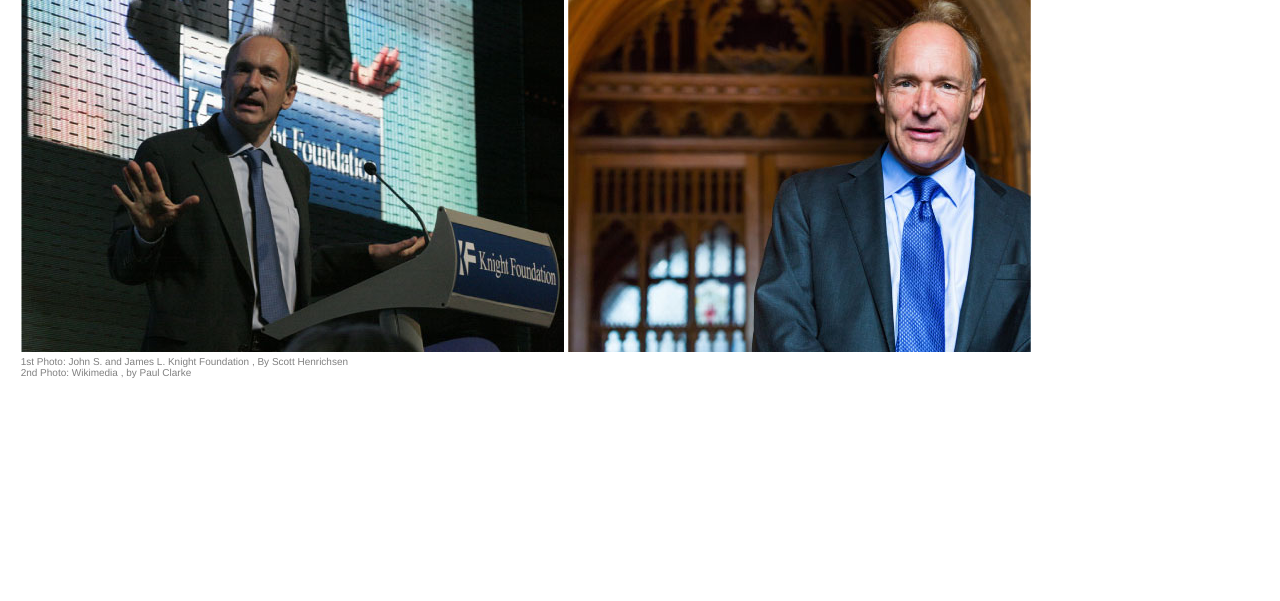
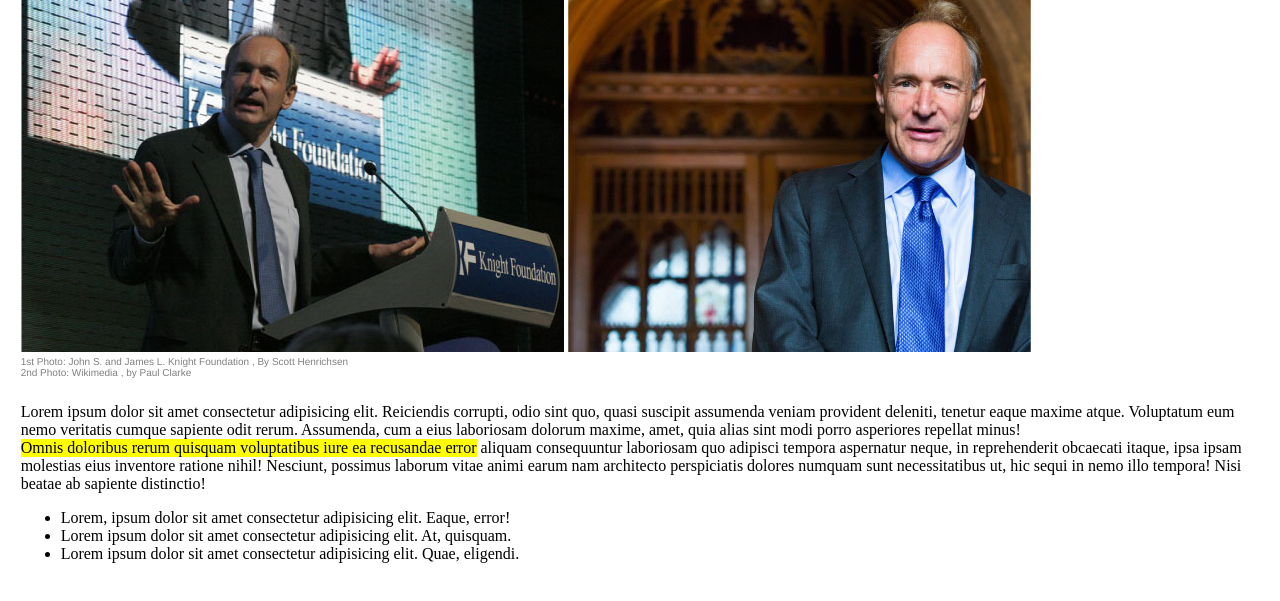
Before and after one commit to SimonaCaruso87/html-css-booleaner, a plain HTML site: page index.html in a window 1280 px wide. Shown: the part 179-780 px from the top of the page. Drawn offline with Linux system fonts and the light colour scheme.

Commit message:
Prima Section Lorem ed elenco terminato

```diff
--- a/index.html
+++ b/index.html
@@ -19,6 +19,7 @@
 
    <!-- Inizio Sezione di testo -->
    <main>
+    <!-- Internet deve essere...-->
       <section>
         <h1>Internet deve essere al servizio del "bene pubblico" : il manifesto di Tim Berners-Lee</h1>
           <span class="scritto">Scritto da <span class="colore-logo">The Booleaner </span></span>
@@ -30,9 +31,28 @@
         <span class="trafiletto-foto">2nd Photo: Wikimedia , by Paul Clarke</span>
     </div>
       </section>
+
+      <!-- Section Lorem -->
       <section>
+         <span class="paragrafo">Lorem ipsum dolor sit amet consectetur adipisicing elit. Reiciendis corrupti, odio sint quo, quasi suscipit assumenda veniam provident deleniti, tenetur eaque maxime atque. Voluptatum eum nemo veritatis cumque sapiente odit rerum. Assumenda, cum a eius laboriosam dolorum maxime, amet, quia alias sint modi porro asperiores repellat minus!<span class="paragrafo-importante">Omnis doloribus rerum quisquam voluptatibus iure ea recusandae error </span> aliquam consequuntur laboriosam quo adipisci tempora aspernatur neque, in reprehenderit obcaecati itaque, ipsa ipsam molestias eius inventore ratione nihil! Nesciunt, possimus laborum vitae animi earum nam architecto perspiciatis dolores numquam sunt necessitatibus ut, hic sequi in nemo illo tempora! Nisi beatae ab sapiente distinctio!</span>
+      </section>
+      <!-- Fine Section Lorem -->
 
+     <!-- Lista Lorem -->
+      <section>
+            <ul>
+                <li>
+                   Lorem, ipsum dolor sit amet consectetur adipisicing elit. Eaque, error!
+                </li>
+                <li>
+                    Lorem ipsum dolor sit amet consectetur adipisicing elit. At, quisquam.
+                </li>
+                <li>
+                    Lorem ipsum dolor sit amet consectetur adipisicing elit. Quae, eligendi.
+                </li>
+            </ul>
       </section>
+     <!-- Fine Lista Lorem -->
    </main>
    <!-- Fine Sezione di testo -->
 
--- a/style.css
+++ b/style.css
@@ -39,3 +39,11 @@ h1{
     color: grey;
     font-family: 'Franklin Gothic Medium', 'Arial Narrow', Arial, sans-serif;
 }
+.paragrafo-importante{
+    background-color: yellow;
+    display: inline-block;
+}
+.paragrafo{
+     margin-top: 2%;
+     display: block;
+}
```
